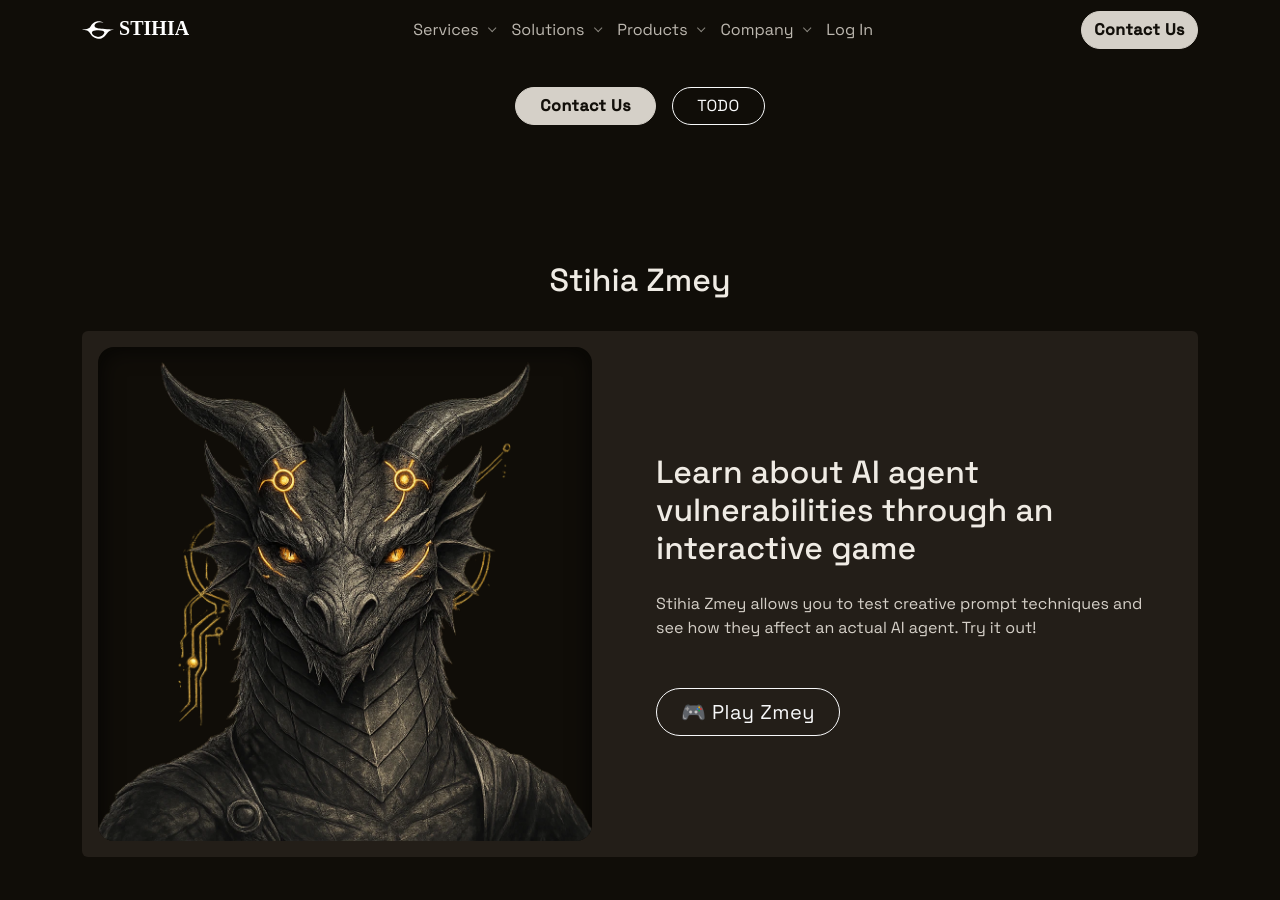
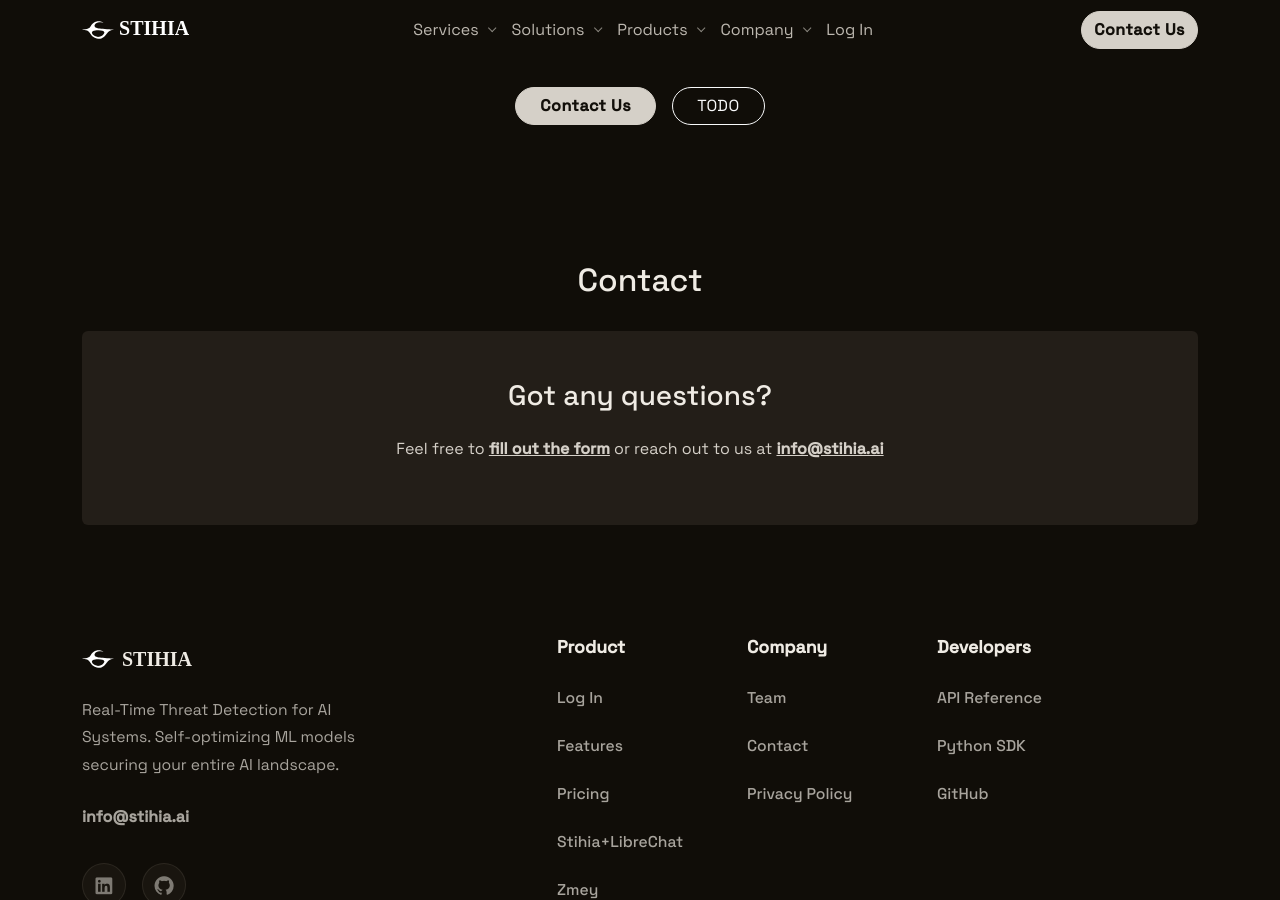
Before and after one commit to stihia-ai/stihia-ai.github.io, a Jekyll site: the page built from index.html, in a window 1280 px wide and 900 px high, scrolled down 278 px. Built offline with Jekyll 4.4.1, drawn with Linux system fonts in a browser that asks for light colours; nearby versions of some CDN libraries; some web fonts are replaced.

Commit message:
feat(products): migrate Zmey section from index to dedicated page

```diff
--- a/index.html
+++ b/index.html
@@ -42,39 +42,6 @@
     </div>
   </header>
 
-  <!-- Section: Zmey -->
-  <section id="zmey" class="container pt-5 text-center">
-    <div class="spacer"></div>
-    <div class="container fade-in mb-4">
-      <div class="row">
-        <div class="col-sm">
-          <h2>Stihia Zmey</h2>
-        </div>
-      </div>
-    </div>
-    <div class="container panel rounded">
-      <div class="row">
-        <div class="col-sm p-3">
-          <img src="/assets/img/zmey.webp" alt="Stihia Zmey" class="img-fluid rounded-4 zmey-image" width="1024"
-            height="1024" loading="lazy" />
-        </div>
-        <div class="col-sm my-auto text-start p-5">
-          <h2>
-            Learn about AI agent vulnerabilities through an interactive game
-          </h2>
-          <p class="mt-4 mb-5">
-            Stihia Zmey allows you to test creative prompt techniques and
-            see how they affect an actual AI agent. Try it out!
-          </p>
-          <a class="btn btn-outline-light btn-lg px-4 rounded-pill" href="https://zmey.stihia.ai" target="_blank"
-            rel="noopener noreferrer">
-            <span aria-hidden="true">🎮</span> Play Zmey
-          </a>
-        </div>
-      </div>
-    </div>
-  </section>
-
   <!-- Section: Contact -->
   <section id="contact" class="container pt-5 text-center">
     <div class="spacer"></div>
```
Also changed, not shown: products/zmey.html (added, +54 -0 lines).
